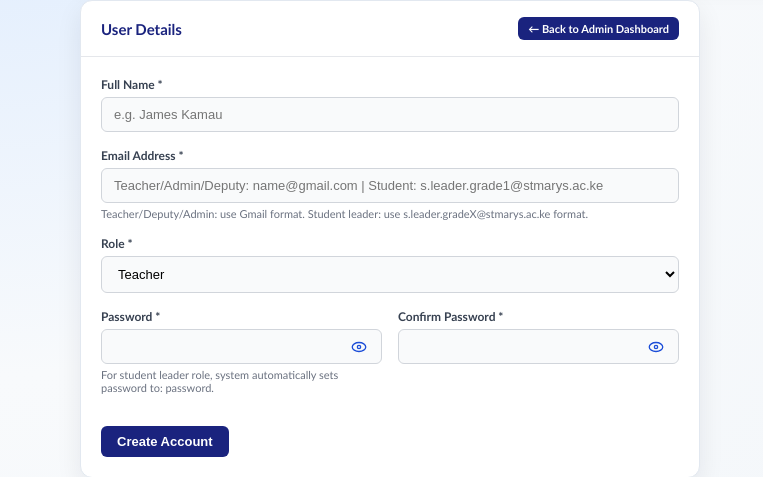
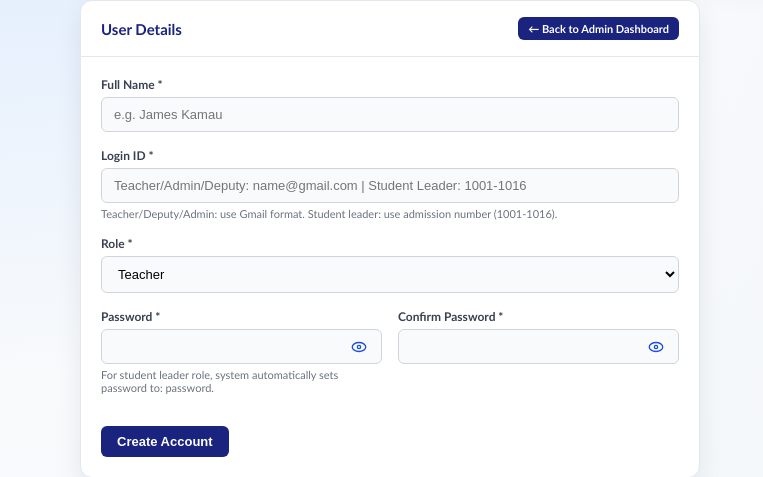
Before and after one commit to Japheth-Njuguna/radts, a PHP site: page /modules/users/create.php in a window 1280 px wide. Shown: the part 216-693 px from the top of the page, without its empty margins (0-763 px from the left). Run offline with PHP 8.4, Linux system fonts and the light colour scheme; the visitor is signed in with stand-in values (Sample User, id 1).

Commit message:
Update user authentication to use 'Login ID' instead of 'Email' across multiple files

```diff
--- a/dashboard/admin.php
+++ b/dashboard/admin.php
@@ -57,7 +57,7 @@ $users = mysqli_query($conn, "SELECT user_id, `NAME` AS name, email, role, creat
                 <tr>
                     <th>#</th>
                     <th>Name</th>
-                    <th>Email</th>
+                    <th>Login ID</th>
                     <th>Role</th>
                     <th>Date Added</th>
                     <th>Actions</th>
--- a/forgot_password.php
+++ b/forgot_password.php
@@ -5,7 +5,7 @@ require_once 'includes/db.php';
 $message = '';
 $error = '';
 
-function ensurePasswordResetSchema($conn) {
+function ensurePasswordResetSchema(mysqli $conn): void {
     mysqli_query($conn, "
         CREATE TABLE IF NOT EXISTS password_reset_requests (
             request_id INT AUTO_INCREMENT PRIMARY KEY,
--- a/modules/users/create.php
+++ b/modules/users/create.php
@@ -19,6 +19,10 @@ if ($_SERVER['REQUEST_METHOD'] === 'POST') {
     $confirmPassword = $_POST['confirm_password'] ?? '';
 
     $allowedRoles = ['teacher', 'student_leader', 'deputy', 'admin'];
+    $allowedStudentAdmissions = [
+        '1001', '1002', '1003', '1004', '1005', '1006', '1007', '1008',
+        '1009', '1010', '1011', '1012', '1013', '1014', '1015', '1016'
+    ];
 
     if ($role === 'student_leader') {
         $password = 'password';
@@ -27,14 +31,14 @@ if ($_SERVER['REQUEST_METHOD'] === 'POST') {
 
     if ($name === '' || $email === '' || $password === '' || $confirmPassword === '') {
         $error = 'Please fill in all required fields.';
-    } elseif (!filter_var($email, FILTER_VALIDATE_EMAIL)) {
-        $error = 'Please enter a valid email address.';
     } elseif (!in_array($role, $allowedRoles, true)) {
         $error = 'Invalid role selected.';
+    } elseif (in_array($role, ['teacher', 'deputy', 'admin'], true) && !filter_var($email, FILTER_VALIDATE_EMAIL)) {
+        $error = 'Please enter a valid email address for staff accounts.';
     } elseif (in_array($role, ['teacher', 'deputy', 'admin'], true) && !preg_match('/@gmail\.com$/i', $email)) {
         $error = 'Teachers, deputies and admins must use a Gmail address format (example: jameskamau@gmail.com).';
-    } elseif ($role === 'student_leader' && !preg_match('/^s\.leader\.grade[0-9]{1,2}@stmarys\.ac\.ke$/i', $email)) {
-        $error = 'Student leader email must follow this format: s.leader.grade1@stmarys.ac.ke';
+    } elseif ($role === 'student_leader' && !in_array($email, $allowedStudentAdmissions, true)) {
+        $error = 'Student leader login ID must be one of the admission numbers 1001 to 1016.';
     } elseif (strlen($password) < 8) {
         $error = 'Password must be at least 8 characters long.';
     } elseif ($password !== $confirmPassword) {
@@ -103,17 +107,17 @@ if ($_SERVER['REQUEST_METHOD'] === 'POST') {
             </div>
 
             <div class="form-group-block">
-                <label class="form-label">Email Address *</label>
+                <label class="form-label">Login ID *</label>
                 <input
-                    type="email"
+                    type="text"
                     name="email"
                     class="form-control"
                     value="<?php echo htmlspecialchars($_POST['email'] ?? ''); ?>"
-                    placeholder="Teacher/Admin/Deputy: name@gmail.com | Student: s.leader.grade1@stmarys.ac.ke"
+                    placeholder="Teacher/Admin/Deputy: name@gmail.com | Student Leader: 1001-1016"
                     required
                 >
                 <small style="color:#6B7280;font-size:11px;margin-top:4px;display:block">
-                    Teacher/Deputy/Admin: use Gmail format. Student leader: use s.leader.gradeX@stmarys.ac.ke format.
+                    Teacher/Deputy/Admin: use Gmail format. Student leader: use admission number (1001-1016).
                 </small>
             </div>
 
```
Also changed, not shown: index.php (+8 -8 lines), modules/users/edit.php (+12 -8 lines).
